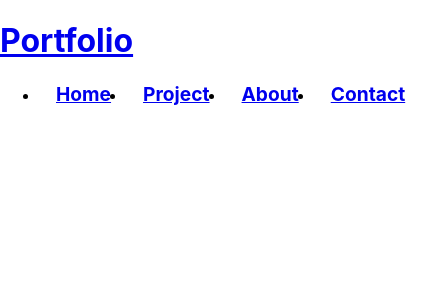
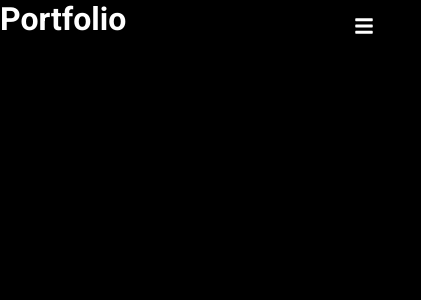
Before and after one commit to ASWINBABUKV/REACT_PORTFOLIO, a React (Create React App) app: page / in a window 390 px wide. Shown: the top 300 px of the page, 421 px wide, since content can reach past the window. Built offline with nearby package versions, Linux system fonts and the light colour scheme.

Commit message:
navbar ready

```diff
--- a/src/components/NavBar.js
+++ b/src/components/NavBar.js
@@ -1,14 +1,27 @@
 import "./navbarstyle.css";
-import React from "react";
+import React, { useState } from "react";
 import { Link } from "react-router-dom";
+import { FaBars } from "react-icons/fa";
 
 const NavBar = () => {
+  const [isOpen, setIsOpen] = useState(false);
+
+  const handleClick = () => {
+    setIsOpen(!isOpen);
+  };
+
   return (
     <div className="header">
       <Link to="/">
         <h1>Portfolio</h1>
       </Link>
-      <ul className="nav-menu">
+      <div
+        className={`hamburger ${isOpen ? "open" : ""}`}
+        onClick={handleClick}
+      >
+        <FaBars size={20} style={{ color: "#fff" }} />
+      </div>
+      <ul className={`nav-menu ${isOpen ? "open" : ""}`}>
         <li>
           <Link to="/">Home</Link>
         </li>
--- a/src/components/navbarstyle.css
+++ b/src/components/navbarstyle.css
@@ -1,3 +1,10 @@
+.header {
+  display: flex;
+  justify-content: space-between;
+  align-items: center;
+  padding: 1 rem;
+}
+
 .nav-menu {
   display: flex;
 }
@@ -10,3 +17,48 @@
   font-size: 1.2rem;
   font-weight: 650;
 }
+.hamburger {
+  display: none;
+}
+
+.nav-menu.open {
+  display: block;
+  position: absolute;
+  top: 5%;
+  right: 0;
+  padding: 8px;
+  box-shadow: 0 2px 4px rgba(0, 0, 0, 0.1);
+  animation: slide-in 0.3s ease-in, fade-in 0.3s ease-in;
+  transform-origin: top right;
+}
+
+@keyframes slide-in {
+  from {
+    transform: translateX(100%);
+  }
+  to {
+    transform: translateX(0);
+  }
+}
+
+@keyframes fade-in {
+  from {
+    opacity: 0;
+  }
+  to {
+    opacity: 1;
+  }
+}
+
+@media screen and (max-width: 1040px) {
+  .nav-menu {
+    display: none;
+  }
+  .hamburger {
+    display: initial;
+    position: fixed;
+    top: 1rem;
+    right: 1rem;
+    cursor: pointer;
+  }
+}
--- a/src/index.css
+++ b/src/index.css
@@ -1,13 +1,39 @@
+@import url("https://fonts.googleapis.com/css2?family=Roboto:ital,wght@0,100;0,300;0,400;0,500;0,700;0,900;1,100;1,300;1,400;1,500;1,700;1,900&display=swap");
+
+* {
+  box-sizing: border-box;
+  margin: 0;
+  padding: 0;
+  font-family: "Roboto", sans-serif;
+}
 body {
-  margin: 0;
-  font-family: -apple-system, BlinkMacSystemFont, 'Segoe UI', 'Roboto', 'Oxygen',
-    'Ubuntu', 'Cantarell', 'Fira Sans', 'Droid Sans', 'Helvetica Neue',
-    sans-serif;
-  -webkit-font-smoothing: antialiased;
-  -moz-osx-font-smoothing: grayscale;
+  background: rgb(0, 0, 0);
 }
-
-code {
-  font-family: source-code-pro, Menlo, Monaco, Consolas, 'Courier New',
-    monospace;
+h1,
+h4,
+p,
+a {
+  color: white;
+  text-decoration: none;
 }
+ul {
+  list-style-type: none;
+}
+.btn {
+  padding: 12px 32px;
+  font-size: 1rem;
+  text-transform: uppercase;
+  background: yellow;
+  color: black;
+  font-weight: 600;
+  cursor: pointer;
+}
+.btn-light {
+  background: transparent;
+  color: white;
+}
+.btn:hover {
+  background: grey;
+  color: white;
+  transition: 0.3s;
+}
```
